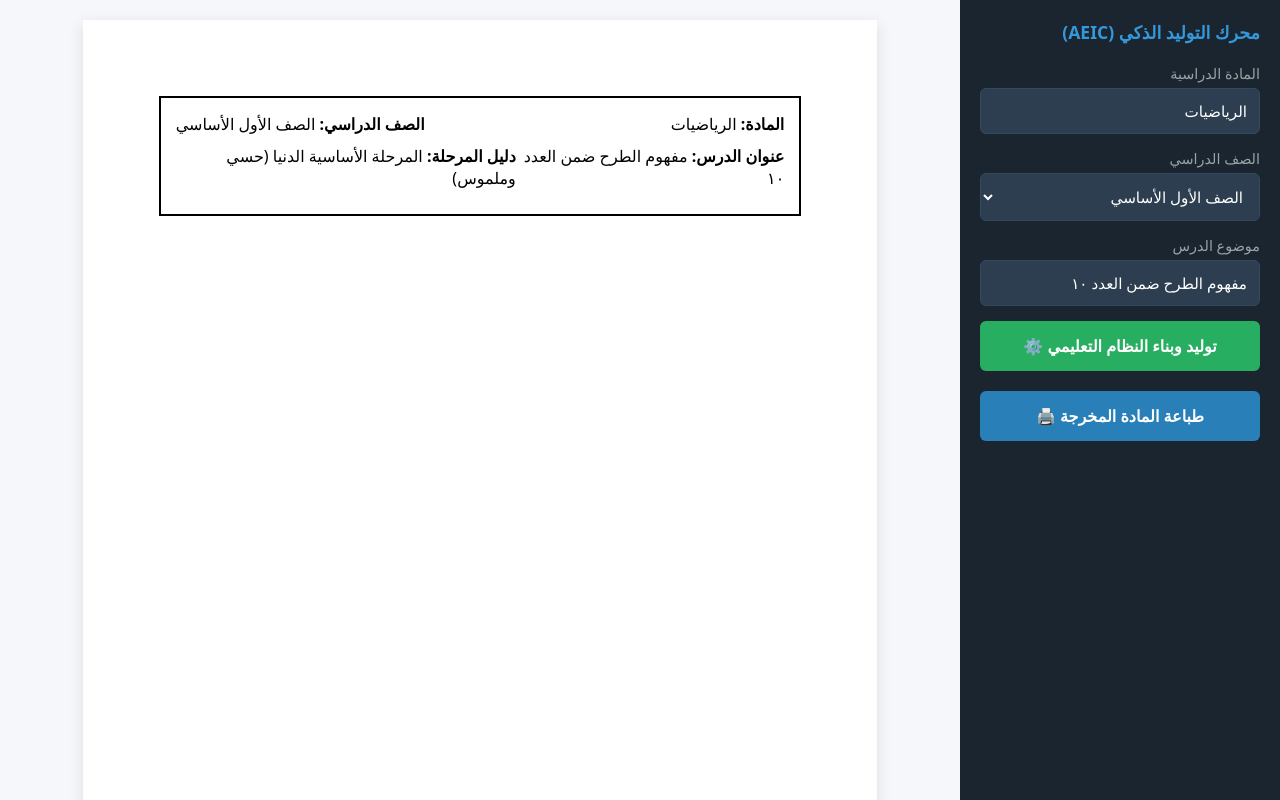
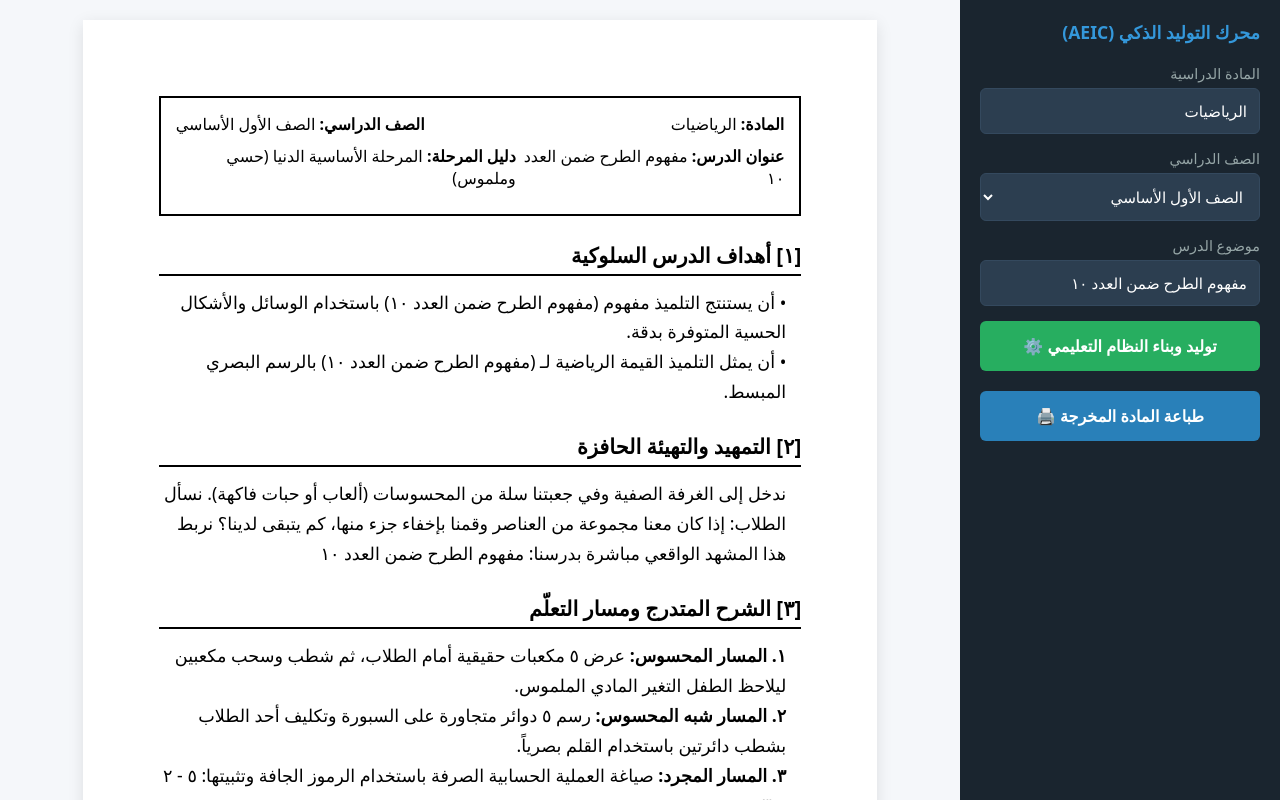
Before and after one commit to smileeyes1/teacher2, a website: page www/index.html in a window 1280 px wide. Both pictures are taken after a click on the button "توليد وبناء النظام التعليمي ⚙️". Shown: the top 800 px of the page. Drawn offline with Linux system fonts and the light colour scheme.

Commit message:
Update academic section IDs and improve comments

```diff
--- a/www/index.html
+++ b/www/index.html
@@ -113,7 +113,7 @@
 
         .academic-section {
             margin-bottom: 25px;
-            display: none; /* مخفي افتراضياً ويظهر عند التوليد فقط */
+            display: none; /* مخفي افتراضياً ويظهر عند التوليد بنجاح */
         }
 
         .academic-section h2 {
@@ -157,9 +157,9 @@
         <div class="control-group">
             <label>الصف الدراسي</label>
             <select id="inputGrade">
-                <option value="١">الصف الأول الأساسي</option>
-                <option value="٢">الصف الثاني الأساسي</option>
-                <option value="٣">الصف الثالث الأساسي</option>
+                <option value="1">الصف الأول الأساسي</option>
+                <option value="2">الصف الثاني الأساسي</option>
+                <option value="3">الصف الثالث الأساسي</option>
             </select>
         </div>
 
@@ -186,27 +186,27 @@
                 </div>
             </div>
 
-            <div class="academic-section" id="sec١">
+            <div class="academic-section" id="sec1">
                 <h2>[١] أهداف الدرس السلوكية</h2>
                 <div class="content-area" id="outObjectives"></div>
             </div>
 
-            <div class="academic-section" id="sec٢">
+            <div class="academic-section" id="sec2">
                 <h2>[٢] التمهيد والتهيئة الحافزة</h2>
                 <div class="content-area" id="outIntro"></div>
             </div>
 
-            <div class="academic-section" id="sec٣">
+            <div class="academic-section" id="sec3">
                 <h2>[٣] الشرح المتدرج ومسار التعلّم</h2>
                 <div class="content-area" id="outPath"></div>
             </div>
 
-            <div class="academic-section" id="sec٤">
+            <div class="academic-section" id="sec4">
                 <h2>[٤] الأنشطة التعليمية المتكاملة</h2>
                 <div class="content-area" id="outActivities"></div>
             </div>
 
-            <div class="academic-section" id="sec٥">
+            <div class="academic-section" id="sec5">
                 <h2>[٥] التقويم متعدد المستويات</h2>
                 <div class="content-area" id="outEval"></div>
             </div>
@@ -215,35 +215,56 @@
     </main>
 
     <script>
-        document.getElementById('btnCompile').addEventListener('click', function(e) {
-            e.preventDefault();
+        // دمج الأحداث ومعالجة المشكلة الأمنية وثبات الكود بالكامل بأسماء متغيرات قياسية
+        document.addEventListener("DOMContentLoaded", function() {
+            const compileBtn = document.getElementById('btnCompile');
+            if (compileBtn) {
+                const triggerAction = function(e) {
+                    e.preventDefault();
 
-            // قراءة البيانات من المدخلات
-            const subject = document.getElementById('inputSubject').value;
-            const gradeText = document.getElementById('inputGrade').value;
-            const topic = document.getElementById('inputTopic').value;
+                    const subject = document.getElementById('inputSubject').value;
+                    const gradeSelect = document.getElementById('inputGrade');
+                    const gradeText = gradeSelect.options[gradeSelect.selectedIndex].text;
+                    const topic = document.getElementById('inputTopic').value;
 
-            // تحديث الترويسة الأكاديمية فوراً عبر الـ DOM المباشر لإنهاء التجمد
-            document.getElementById('outSubject').innerText = subject;
-            document.getElementById('outGrade').innerText = gradeText;
-            document.getElementById('outTopic').innerText = topic;
+                    // تحديث الترويسة الأكاديمية فوراً
+                    document.getElementById('outSubject').innerText = enforceDigits(subject);
+                    document.getElementById('outGrade').innerText = enforceDigits(gradeText);
+                    document.getElementById('outTopic').innerText = enforceDigits(topic);
 
-            // تفعيل منطق المحسوس ثم شبه المحسوس ثم المجرد بناءً على معايير المناهج الفلسطينية
-            document.getElementById('outObjectives').innerHTML = "• أن يستنتج التلميذ مفهوم (" + topic + ") باستخدام الوسائل والأشكال الحسية المتوفرة بدقة.<br>• أن يمثل التلميذ القيمة الرياضية لـ (" + topic + ") بالرسم البصري المبسط.";
+                    // حقن البيانات التعليمية النظيفة المتوافقة مع المنهاج الفلسطيني والتدرج المعرفي
+                    document.getElementById('outObjectives').innerHTML = "• أن يستنتج التلميذ مفهوم (" + enforceDigits(topic) + ") باستخدام الوسائل والأشكال الحسية المتوفرة بدقة.<br>• أن يمثل التلميذ القيمة الرياضية لـ (" + enforceDigits(topic) + ") بالرسم البصري المبسط.";
 
-            document.getElementById('outIntro').innerText = "ندخل إلى الغرفة الصفية وفي جعبتنا سلة من المحسوسات (ألعاب أو حبات فاكهة). نسأل الطلاب: إذا كان معنا مجموعة من العناصر وقمنا بإخفاء جزء منها، كم يتبقى لدينا؟ نربط هذا المشهد الواقعي مباشرة بدرسنا: " + topic;
+                    document.getElementById('outIntro').innerText = "ندخل إلى الغرفة الصفية وفي جعبتنا سلة من المحسوسات (ألعاب أو حبات فاكهة). نسأل الطلاب: إذا كان معنا مجموعة من العناصر وقمنا بإخفاء جزء منها، كم يتبقى لدينا؟ نربط هذا المشهد الواقعي مباشرة بدرسنا: " + enforceDigits(topic);
 
-            document.getElementById('outPath').innerHTML = "<b>١. المسار المحسوس:</b> عرض ٥ مكعبات حقيقية أمام الطلاب، ثم شطب وسحب مكعبين ليلاحظ الطفل التغير المادي الملموس.<br><b>٢. المسار شبه المحسوس:</b> رسم ٥ دوائر متجاورة على السبورة وتكليف أحد الطلاب بشطب دائرتين باستخدام القلم بصرياً.<br><b>٣. المسار المجرد:</b> صياغة العملية الحسابية الصرفة باستخدام الرموز الجافة وتثبيتها: ٥ - ٢ = ٣.";
+                    document.getElementById('outPath').innerHTML = "<b>١. المسار المحسوس:</b> عرض ٥ مكعبات حقيقية أمام الطلاب، ثم شطب وسحب مكعبين ليلاحظ الطفل التغير المادي الملموس.<br><b>٢. المسار شبه المحسوس:</b> رسم ٥ دوائر متجاورة على السبورة وتكليف أحد الطلاب بشطب دائرتين باستخدام القلم بصرياً.<br><b>٣. المسار المجرد:</b> صياغة العملية الحسابية الصرفة باستخدام الرموز الجافة وتثبيتها: ٥ - ٢ = ٣.";
 
-            document.getElementById('outActivities').innerHTML = "<b>• نشاط فردي ذاتي:</b> يقوم كل طالب داخل مقعده بمحاولة حل المسألة التعليمية التطبيقية الأولى في صمت لتقييم الاستيعاب الفردي.<br><b>• نشاط جماعي تعاوني:</b> العمل في مجموعات رباعية متجانسة لحل بطاقة تشتمل على لغز أو مسألة حياتية لـ " + topic;
+                    document.getElementById('outActivities').innerHTML = "<b>• نشاط فردي ذاتي:</b> يقوم كل طالب داخل مقعده بمحاولة حل المسألة التعليمية التطبيقية الأولى في صمت لتقييم الاستيعاب الفردي.<br><b>• نشاط جماعي تعاوني:</b> العمل في مجموعات رباعية متجانسة لحل بطاقة تشتمل على لغز أو مسألة حياتية لـ " + enforceDigits(topic);
 
-            document.getElementById('outEval').innerHTML = "<b>المستوى الأول (مباشر):</b> باستخدام الرسم المجاور، اشطب ٣ عناصر واكتب الباقي.<br><b>المستوى الثاني (تطبيقي):</b> مع أحمد ٧ أقلام تلوين، أعطى شقيقته ٤ أقلام. كم قلمين بقي معه؟<br><b>المستوى الثالث (تفكير ناقد):</b> صندوق يحتوي على كرات، أضفنا إليها ٢ فأصبح المجموع ٦، فكم كرة كانت فيه بالبداية؟";
+                    document.getElementById('outEval').innerHTML = "<b>المستوى الأول (مباشر):</b> باستخدام الرسم المجاور، اشطب ٣ عناصر واكتب الباقي.<br><b>المستوى الثاني (تطبيقي):</b> مع أحمد ٧ أقلام تلوين، أعطى شقيقته ٤ أقلام. كم قلمين بقي معه؟<br><b>المستوى الثالث (تفكير ناقد):</b> صندوق يحتوي على كرات، أضفنا إليها ٢ فأصبح المجموع ٦، فكم كرة كانت فيه بالبداية؟";
 
-            // إظهار كافة الأقسام الأكاديمية بعد حقن البيانات النظيفة فيها
-            for (let i = ١; i <= ٥; i++) {
-                document.getElementById('sec' + i).style.display = 'block';
+                    // حلقة تكرارية بأرقام عالمية قياسية لإظهار الأقسام بسلاسة تامة دون انهيار
+                    for (let i = 1; i <= 5; i++) {
+                        const section = document.getElementById('sec' + i);
+                        if (section) {
+                            section.style.display = 'block';
+                        }
+                    }
+                };
+
+                compileBtn.addEventListener('click', triggerAction);
+                compileBtn.addEventListener('touchstart', triggerAction, {passive: false});
             }
         });
+
+        // تابع تحويل الأرقام الفوري للأرقام المشرقية في النصوص المخرجة فقط للطلاب
+        function enforceDigits(str) {
+            if(typeof str !== 'string') str = String(str);
+            const easternDigits = ['٠', '١', '٢', '٣', '٤', '٥', '٦', '٧', '٨', '٩'];
+            return str.replace(/[0-9]/g, function(w) {
+                return easternDigits[+w];
+            });
+        }
     </script>
 </body>
 </html>
```
